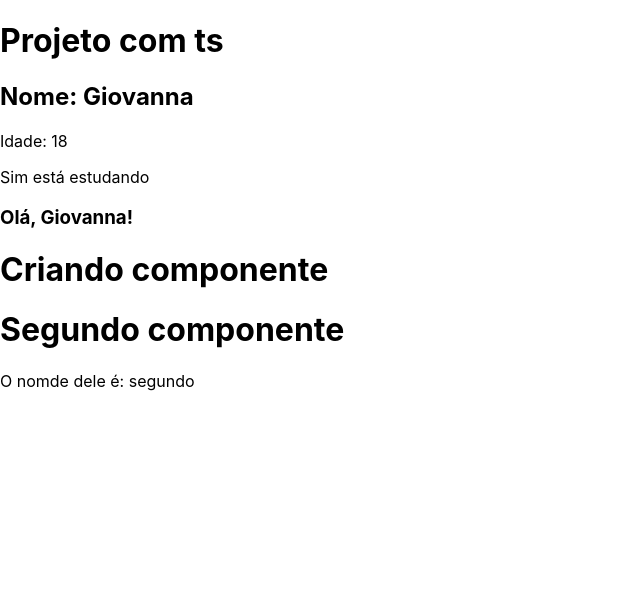
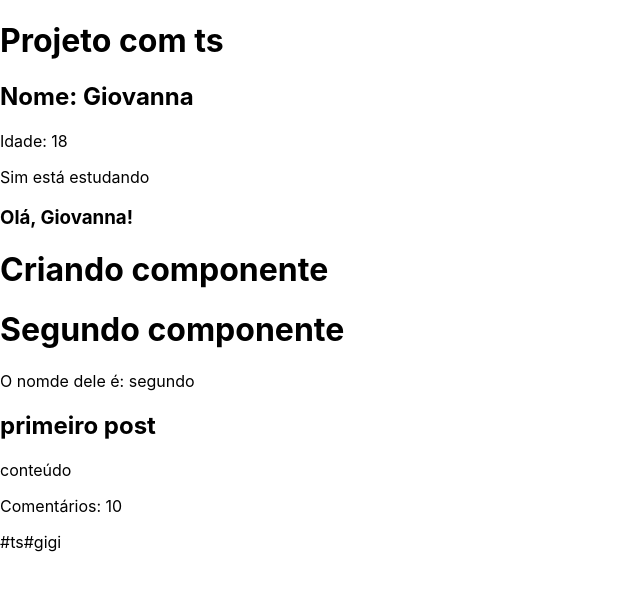
Before and after one commit to Gioomoraes/react-ts, a React (Create React App) app: page / in a window 1280 px wide. Shown: the top 590 px of the page, without its empty margins (0-640 px from the left). Built offline with nearby package versions, Linux system fonts and the light colour scheme.

Commit message:
configure prettier

```diff
--- a/src/App.tsx
+++ b/src/App.tsx
@@ -3,7 +3,7 @@ import React from 'react';
 import FirstComponent from './components/FirstComponent';
 
 import SecondComponent from './components/SecondComponent';
-
+import Destructuring from './components/Destructuring';
 function App() {
 
   const name: string = "Giovanna"
@@ -22,6 +22,7 @@ function App() {
      <h3>{userGreeting(name)}</h3>
      <FirstComponent />
      <SecondComponent name="segundo"/>
+     <Destructuring title="primeiro post" content="conteúdo" commentsQty={10} tags={["ts", "gigi"]} />
     </div>
   );
 }
```
